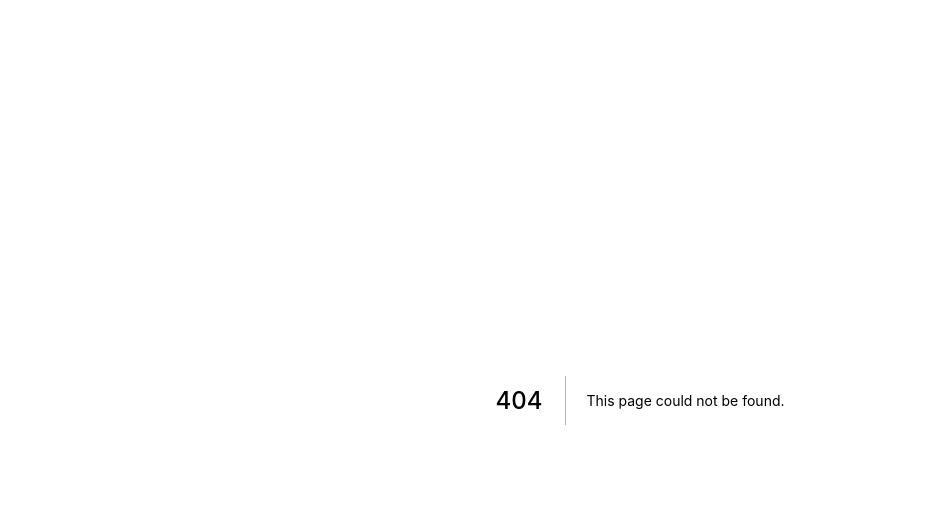
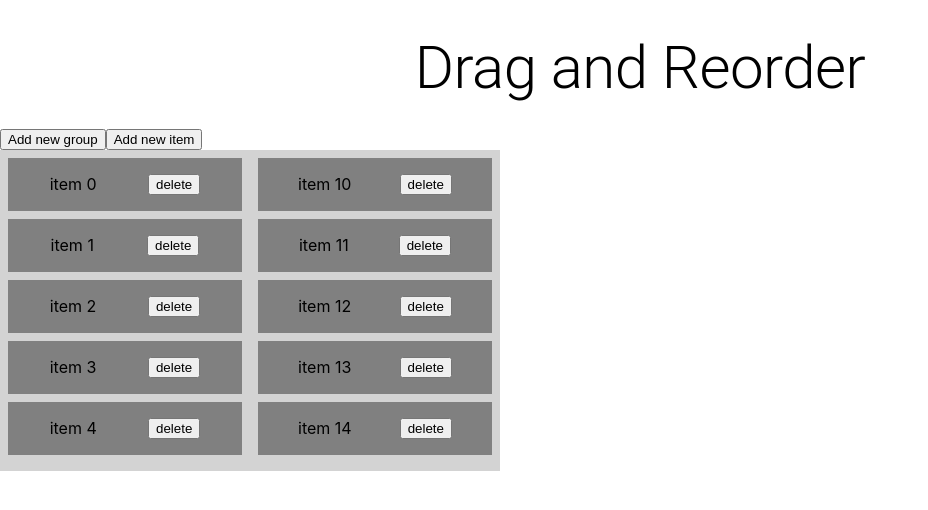
Before and after one commit to Foysal0076/javascript-nextjs-practice, a Next.js app: page /drag-and-reorder-list in a window 1280 px wide. Before the commit this address had no page. Shown: the top 510 px of the page, without its empty margins (0-928 px from the left). Built offline with nearby package versions, Linux system fonts and the light colour scheme.

Commit message:
Drag and Drop

```diff
--- a/next.config.js
+++ b/next.config.js
@@ -1,3 +1,6 @@
 module.exports = {
     reactStrictMode: true,
+    images: {
+        domains: ['source.unsplash.com'],
+    }
 }
--- a/package.json
+++ b/package.json
@@ -16,6 +16,7 @@
     "file-saver": "^2.0.5",
     "next": "12.0.4",
     "react": "17.0.2",
+    "react-beautiful-dnd": "^13.1.0",
     "react-doc-viewer": "^0.1.5",
     "react-dom": "17.0.2"
   },
--- /dev/null
+++ b/src/pages/drag-and-reorder-list.tsx
@@ -0,0 +1,179 @@
+import { Box, Typography } from "@mui/material"
+import { useEffect, useState } from "react"
+import { DragDropContext, Droppable, Draggable } from "react-beautiful-dnd"
+
+// fake data generator
+const getItems = (count, offset = 0) => Array.from({ length: count }, (v, k) => k).map(k => ({
+    id: `item-${ k + offset }-${ new Date().getTime() }`,
+    content: `item ${ k + offset }`
+}))
+
+/**
+ *
+ * @param list
+ * @param startIndex
+ * @param endIndex
+ * @returns Reordered list after drag and drop on the same column
+ */
+const reorder = (list, startIndex, endIndex) => {
+    const result = Array.from(list)
+    const [removed] = result.splice(startIndex, 1)
+    result.splice(endIndex, 0, removed)
+    return result
+}
+
+/**
+ * Moves an item from one list to another list.
+ */
+const move = (source, destination, droppableSource, droppableDestination) => {
+    const sourceClone = Array.from(source)
+    const destClone = Array.from(destination)
+    const [removed] = sourceClone.splice(droppableSource.index, 1)
+    destClone.splice(droppableDestination.index, 0, removed)
+
+    const result = {}
+    result[droppableSource.droppableId] = sourceClone
+    result[droppableDestination.droppableId] = destClone
+
+    return result
+}
+const grid = 8
+
+const getItemStyle = (isDragging, draggableStyle) => ({
+    // some basic styles to make the items look a bit nicer
+    userSelect: "none",
+    padding: grid * 2,
+    margin: `0 0 ${ grid }px 0`,
+
+    // change background colour if dragging
+    background: isDragging ? "lightgreen" : "grey",
+
+    // styles we need to apply on draggables
+    ...draggableStyle
+})
+const getListStyle = isDraggingOver => ({
+    background: isDraggingOver ? "lightblue" : "lightgrey",
+    padding: grid,
+    width: 250
+})
+
+const DragAndReorder = () => {
+    const [state, setState] = useState([])
+    useEffect(() => {
+        setState([getItems(5), getItems(5, 10)])
+    }, [])
+
+    function onDragEnd (result) {
+        const { source, destination } = result
+        const sourceMock = {
+            index: 1,
+            droppableId: 0,
+        }
+
+        // dropped outside the list
+        if (!destination) {
+            return
+        }
+        // droppableId is the index of the state list
+        const sourceItemContainerId = +source.droppableId
+        const destinationItemContainerId = +destination.droppableId
+
+        if (sourceItemContainerId === destinationItemContainerId) {
+            // For same column
+            const items = reorder(state[sourceItemContainerId], source.index, destination.index)
+            const newState = [...state]
+            newState[sourceItemContainerId] = items
+            setState(newState)
+        } else {
+            // For different column
+            const result = move(state[sourceItemContainerId], state[destinationItemContainerId], source, destination)
+            const newState = [...state]
+            newState[sourceItemContainerId] = result[sourceItemContainerId]
+            newState[destinationItemContainerId] = result[destinationItemContainerId]
+            setState(newState)
+        }
+    }
+
+    return (
+        <Box my={4}>
+            <Typography component='h1' variant="h2" textAlign='center' mb={3}>Drag and Reorder</Typography>
+            <div>
+                <button
+                    type="button"
+                    onClick={() => {
+                        setState([...state, []])
+                    }}
+                >
+                    Add new group
+                </button>
+                <button
+                    type="button"
+                    onClick={() => {
+                        setState([...state, getItems(1)])
+                    }}
+                >
+                    Add new item
+                </button>
+                <div style={{ display: "flex" }}>
+                    <DragDropContext onDragEnd={onDragEnd}>
+                        {state.map((el, ind) => (
+                            <Droppable key={ind} droppableId={`${ ind }`}>
+                                {(provided, snapshot) => (
+                                    <div
+                                        ref={provided.innerRef}
+                                        style={getListStyle(snapshot.isDraggingOver)}
+                                        {...provided.droppableProps}
+                                    >
+                                        {el.map((item, index) => (
+                                            <Draggable
+                                                key={item.id}
+                                                draggableId={item.id}
+                                                index={index}
+                                            >
+                                                {(provided, snapshot) => (
+                                                    <div
+                                                        ref={provided.innerRef}
+                                                        {...provided.draggableProps}
+                                                        {...provided.dragHandleProps}
+                                                        style={getItemStyle(
+                                                            snapshot.isDragging,
+                                                            provided.draggableProps.style
+                                                        )}
+                                                    >
+                                                        <div
+                                                            style={{
+                                                                display: "flex",
+                                                                justifyContent: "space-around"
+                                                            }}
+                                                        >
+                                                            {item.content}
+                                                            <button
+                                                                type="button"
+                                                                onClick={() => {
+                                                                    const newState = [...state]
+                                                                    newState[ind].splice(index, 1)
+                                                                    setState(
+                                                                        newState.filter(group => group.length)
+                                                                    )
+                                                                }}
+                                                            >
+                                                                delete
+                                                            </button>
+                                                        </div>
+                                                    </div>
+                                                )}
+                                            </Draggable>
+                                        ))}
+                                        {provided.placeholder}
+                                    </div>
+                                )}
+                            </Droppable>
+                        ))}
+                    </DragDropContext>
+                </div>
+            </div>
+        </Box>
+    )
+}
+
+export default DragAndReorder
--- a/tsconfig.json
+++ b/tsconfig.json
@@ -19,6 +19,11 @@
         "isolatedModules": true,
         "jsx": "preserve"
     },
+    "paths": {
+        "@/*": [
+            "*"
+        ]
+    },
     "include": [
         "next-env.d.ts",
         "**/*.ts",
```
Also changed, not shown: src/pages/index.js (+20 -6 lines), 1 other file (tests, documents, lock files or other folders). Lines whose indentation alone changed are shown as unchanged.
